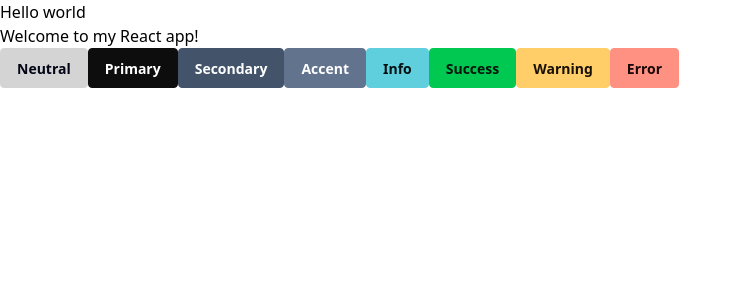
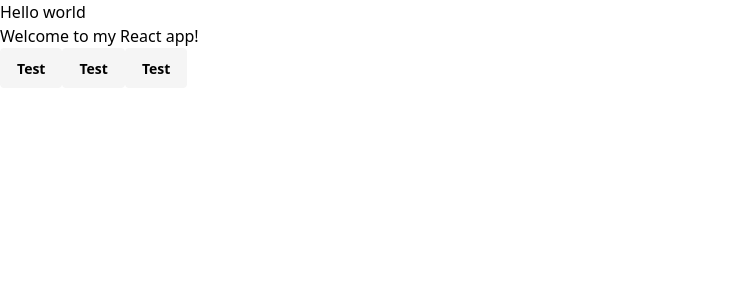
Before and after one commit to Housing-Nonprofit/omg-landing, a React (Vite) app: page / in a window 1280 px wide. Shown: the top 300 px of the page, without its empty margins (0-742 px from the left). Built offline with nearby package versions, Linux system fonts and the light colour scheme.

Commit message:
feat: blah blah blah

```diff
--- a/src/components/App.jsx
+++ b/src/components/App.jsx
@@ -1,23 +1,16 @@
-import { BrowserRouter } from "react-router-dom"
-import '../index.css'
+import { BrowserRouter, Route, Routes  } from "react-router-dom"
+import Home from "./pages/Home";
+
 function App() {
-
   return (
     <>
-    <BrowserRouter>
-      <h1>Hello world</h1>
-      <p>Welcome to my React app!</p>
-      <button className="btn btn-neutral">Neutral</button>
-      <button className="btn btn-primary">Primary</button>
-      <button className="btn btn-secondary">Secondary</button>
-      <button className="btn btn-accent">Accent</button>
-      <button className="btn btn-info">Info</button>
-      <button className="btn btn-success">Success</button>
-      <button className="btn btn-warning">Warning</button>
-      <button className="btn btn-error">Error</button>
-    </BrowserRouter>
+      <BrowserRouter>
+        <Routes>
+          <Route path="/" element={< Home />} />
+        </Routes>
+      </BrowserRouter>
     </>
-  )
+  );
 }
 
-export default App
+export default App;
--- /dev/null
+++ b/src/components/atoms/Button.jsx
@@ -0,0 +1,11 @@
+import React from "react";
+
+const Button = props => {
+
+    const buttonClass = "btn btn-" + props.color
+    return (
+        <button className={buttonClass}>{props.title}</button>
+    )
+}
+
+export default Button
--- /dev/null
+++ b/src/components/pages/Home.jsx
@@ -0,0 +1,16 @@
+import React from "react";
+import Button from "../atoms/Button";
+
+const Home = () => {
+  return (
+    <>
+      <h1>Hello world</h1>
+      <p>Welcome to my React app!</p>
+      <Button color="accent" title="Test" />
+      <Button color="primary" title="Test" />
+      <Button color="secondary" title="Test" />
+    </>
+  );
+};
+
+export default Home
--- a/src/main.jsx
+++ b/src/main.jsx
@@ -1,6 +1,7 @@
 import { StrictMode } from 'react'
 import { createRoot } from 'react-dom/client'
 import App from './components/App.jsx'
+import "./index.css";
 
 createRoot(document.getElementById('root')).render(
   <StrictMode>
```
Also changed, not shown: src/components/atoms/Button/index.jsx (deleted), src/components/pages/Home/index.jsx (deleted).
